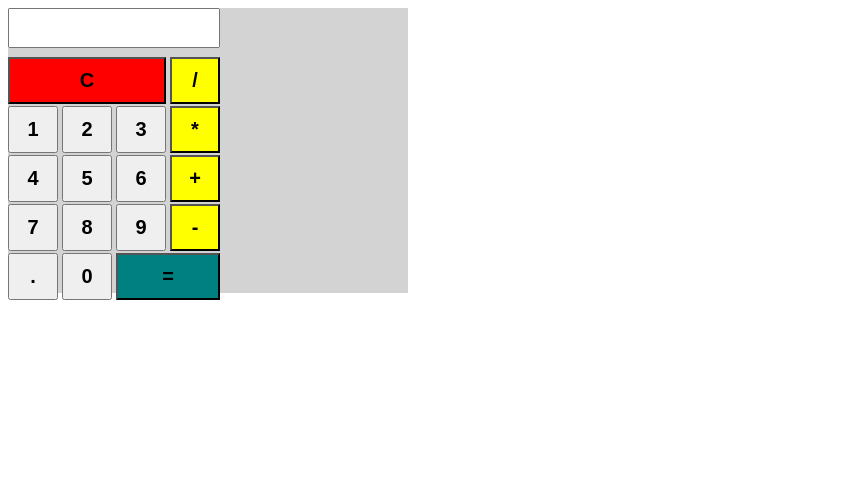
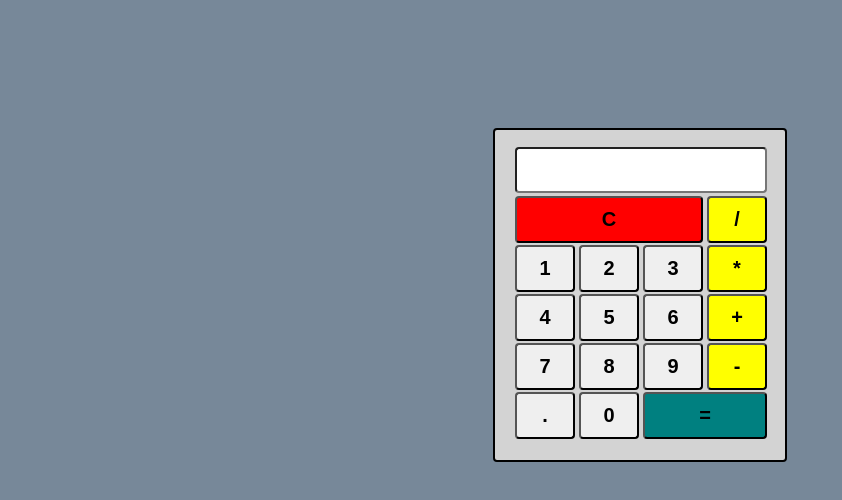
Before and after one commit to cskim9410/calculator, a React (Create React App) app: page / in a window 1280 px wide. Shown: the top 500 px of the page, without its empty margins (0-842 px from the left). Built offline with nearby package versions, Linux system fonts and the light colour scheme.

Commit message:
css 수정

```diff
--- a/public/index.html
+++ b/public/index.html
@@ -9,6 +9,12 @@
       name="description"
       content="Web site created using create-react-app"
     />
+    <style>
+      body {
+        margin: 0;
+        background-color: lightslategray;
+      }
+    </style>
     <title>Calculator</title>
   </head>
   <body>
--- a/src/App.js
+++ b/src/App.js
@@ -9,6 +9,7 @@ function App() {
   };
   return (
     <Container>
+      <GridContainer>
         <RowContainer>
           <Input
             type="text"
@@ -52,50 +53,72 @@ function App() {
             =
           </CalcButton>
         </RowContainer>
+      </GridContainer>
     </Container>
   );
 }
 
 export default App;
-
 const Container = styled.div`
+  width: 100%;
+  display: flex;
+  justify-content: center;
+  margin-top: 10%;
+`;
+const GridContainer = styled.div`
+  border-radius: 4px;
+  border: 2px solid black;
+  place-items: center;
   background-color: lightgray;
-  width: 400px;
+  width: 250px;
+  height: 290px;
   display: grid;
   grid-template-rows: repeat(6, 40px);
   grid-row-gap: 9px;
+  padding: 20px;
 `;
 
 const RowContainer = styled.div`
-  width: 300px;
   display: grid;
   grid-column-gap: 4px;
-  grid-template-columns: repeat(4, 50px);
+  grid-template-columns: repeat(4, 60px);
 `;
 
 const CommonButton = styled.button`
+  cursor: pointer;
   padding: 10px;
   font-size: 20px;
   font-weight: bold;
   text-align: center;
+  border-radius: 4px;
+  box-sizing: border-box;
+  grid-column: auto;
 `;
 
 const Input = styled.input`
   grid-column-start: 1;
   grid-column-end: 5;
   font-size: 24px;
+  border-radius: 4px;
+  height: 40px;
 `;
 
 const CancelButton = styled(CommonButton)`
   grid-column-start: 1;
   grid-column-end: 4;
   background-color: red;
+  &:hover {
+    background-color: lightcoral;
+  }
 `;
 
 const CalcButton = styled(CommonButton)`
   background-color: teal;
   grid-column-start: 3;
   grid-column-end: 5;
+  &:hover {
+    background-color: lightcyan;
+  }
 `;
 
 const OperatorButton = styled(CommonButton)`
```
Also changed, not shown: package.json (+7 -1 lines), 1 other file (tests, documents, lock files or other folders). Lines whose indentation alone changed are shown as unchanged.
